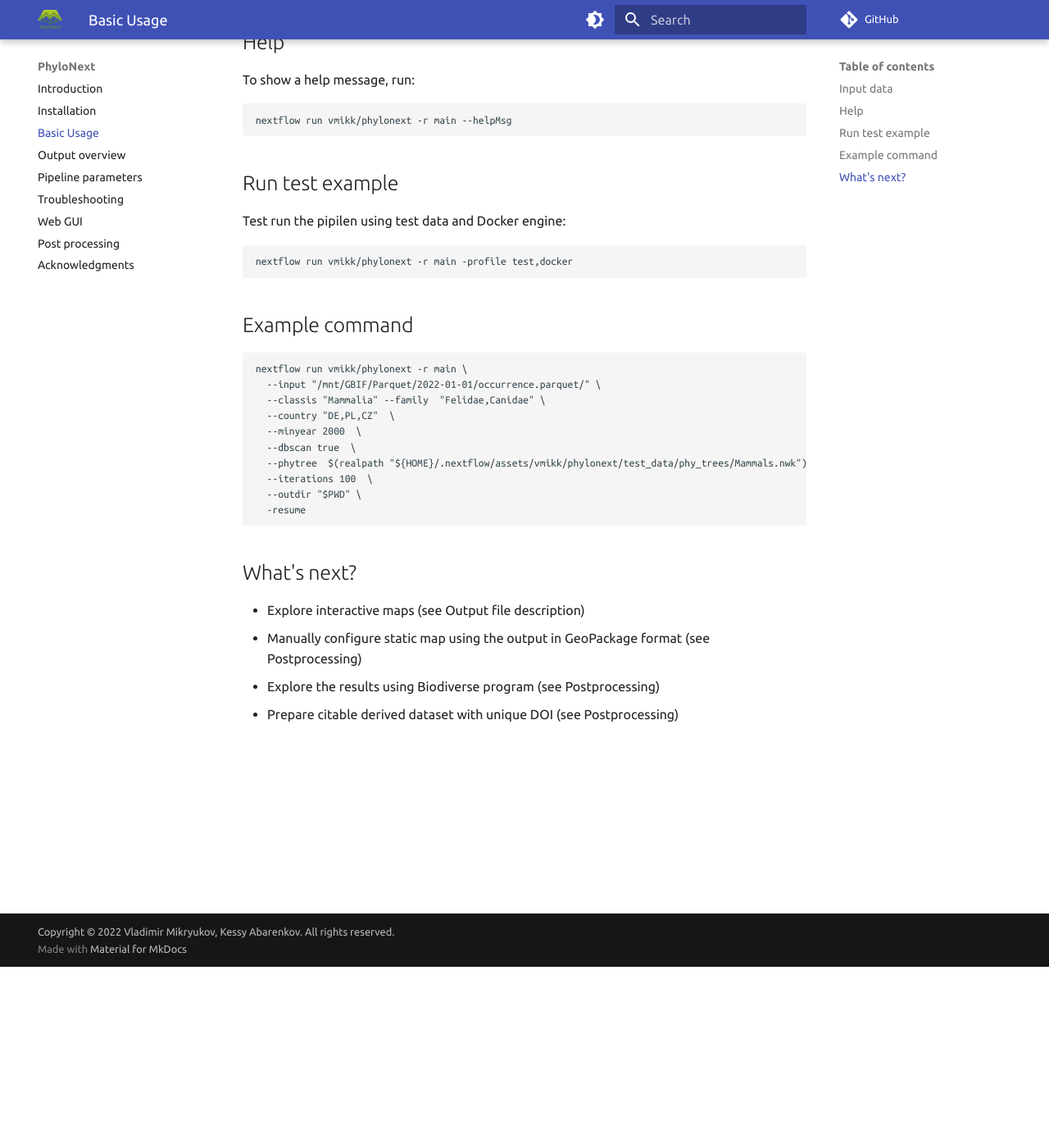
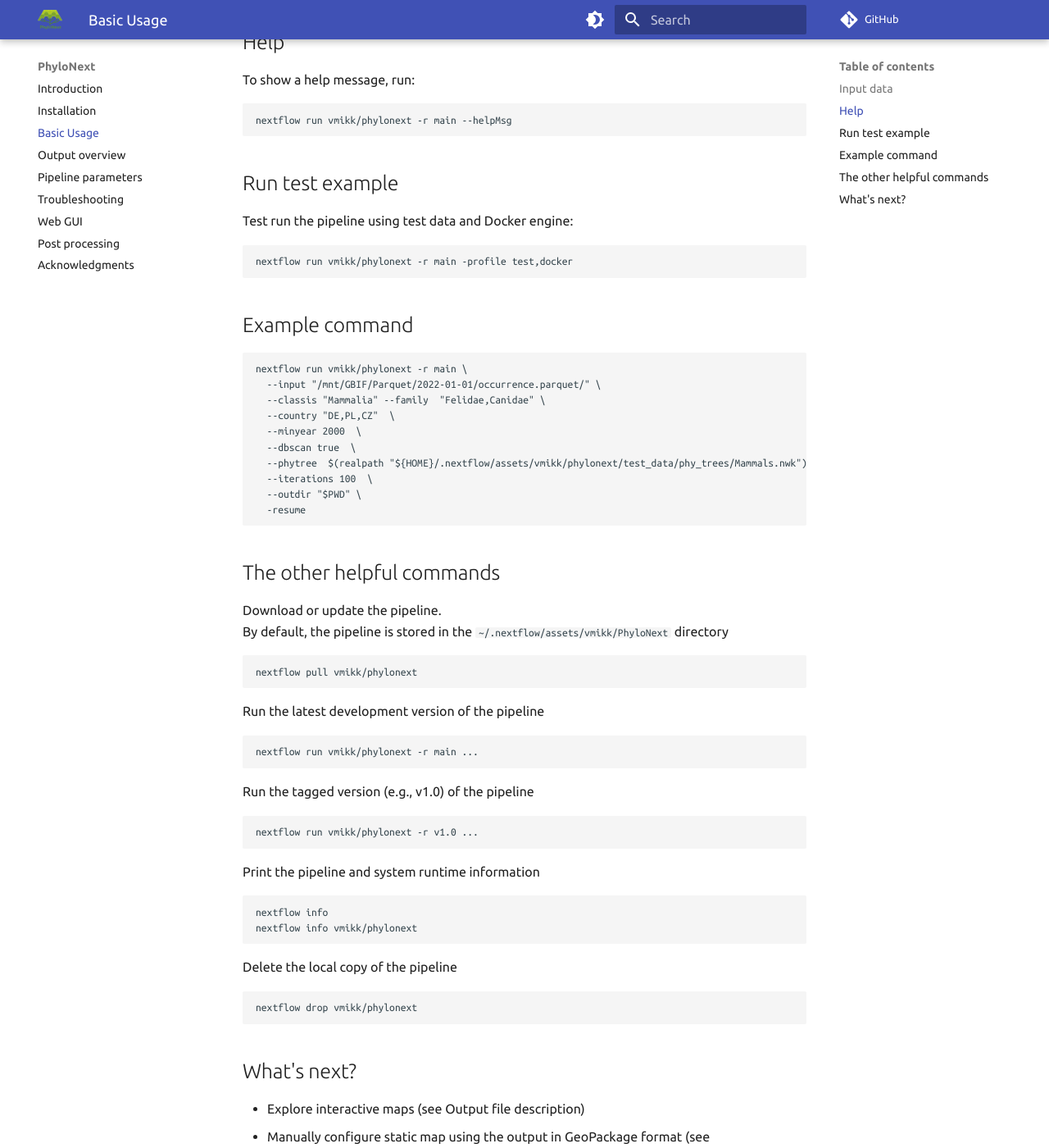
Before and after one commit to vmikk/phylonext_manual, an MkDocs documentation site: the page built from docs/usage.md, in a window 1280 px wide and 1400 px high, scrolled down 221 px. Shown: the whole window at 82% size. Built offline with MkDocs 1.6.1 and Material for MkDocs 9.7.7, drawn with Linux system fonts in a browser that asks for light colours; comment, search, counter and statistics services are not loaded.

Commit message:
usage - upd code blocks

````diff
--- a/docs/usage.md
+++ b/docs/usage.md
@@ -9,27 +9,60 @@ description: >-
 ## Help
 
 To show a help message, run:
-
-    nextflow run vmikk/phylonext -r main --helpMsg
+```{bash}
+nextflow run vmikk/phylonext -r main --helpMsg
+```
 
 ## Run test example
 
-Test run the pipilen using test data and Docker engine:
-
-    nextflow run vmikk/phylonext -r main -profile test,docker
+Test run the pipeline using test data and Docker engine:
+```{bash}
+nextflow run vmikk/phylonext -r main -profile test,docker
+```
 
 ## Example command
 
-    nextflow run vmikk/phylonext -r main \
-      --input "/mnt/GBIF/Parquet/2022-01-01/occurrence.parquet/" \
-      --classis "Mammalia" --family  "Felidae,Canidae" \
-      --country "DE,PL,CZ"  \
-      --minyear 2000  \
-      --dbscan true  \
-      --phytree  $(realpath "${HOME}/.nextflow/assets/vmikk/phylonext/test_data/phy_trees/Mammals.nwk") \
-      --iterations 100  \
-      --outdir "$PWD" \
-      -resume
+```{bash}
+nextflow run vmikk/phylonext -r main \
+  --input "/mnt/GBIF/Parquet/2022-01-01/occurrence.parquet/" \
+  --classis "Mammalia" --family  "Felidae,Canidae" \
+  --country "DE,PL,CZ"  \
+  --minyear 2000  \
+  --dbscan true  \
+  --phytree  $(realpath "${HOME}/.nextflow/assets/vmikk/phylonext/test_data/phy_trees/Mammals.nwk") \
+  --iterations 100  \
+  --outdir "$PWD" \
+  -resume
+```
+
+
+## The other helpful commands
+
+Download or update the pipeline.
+By default, the pipeline is stored in the `~/.nextflow/assets/vmikk/PhyloNext` directory
+``` bash
+nextflow pull vmikk/phylonext
+```
+
+Run the latest development version of the pipeline
+``` bash
+nextflow run vmikk/phylonext -r main ...
+```
+Run the tagged version (e.g., v1.0) of the pipeline
+``` bash
+nextflow run vmikk/phylonext -r v1.0 ...
+```
+Print the pipeline and system runtime information
+``` bash
+nextflow info
+nextflow info vmikk/phylonext
+```
+
+Delete the local copy of the pipeline
+``` bash
+nextflow drop vmikk/phylonext
+```
+
 
 
 ## What's next?
````
